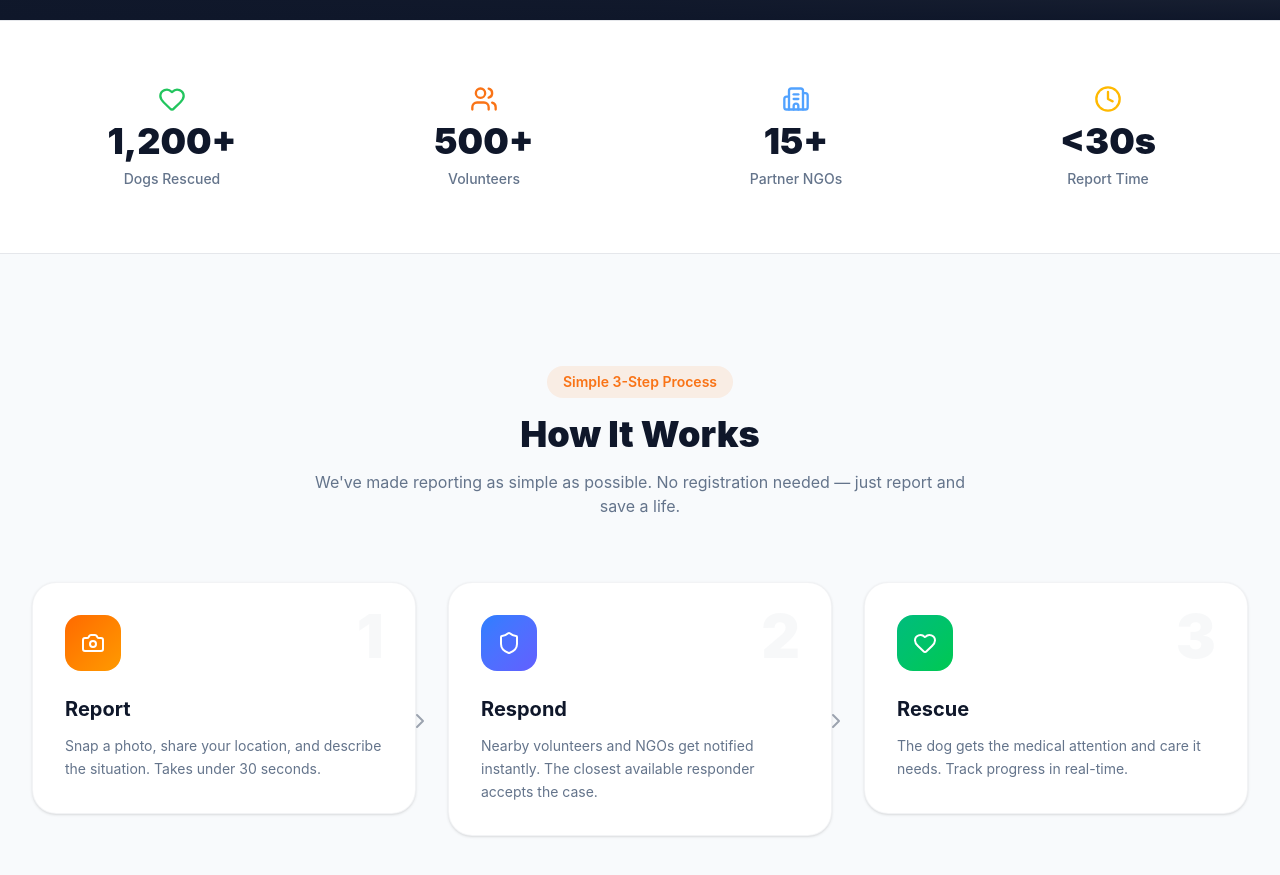
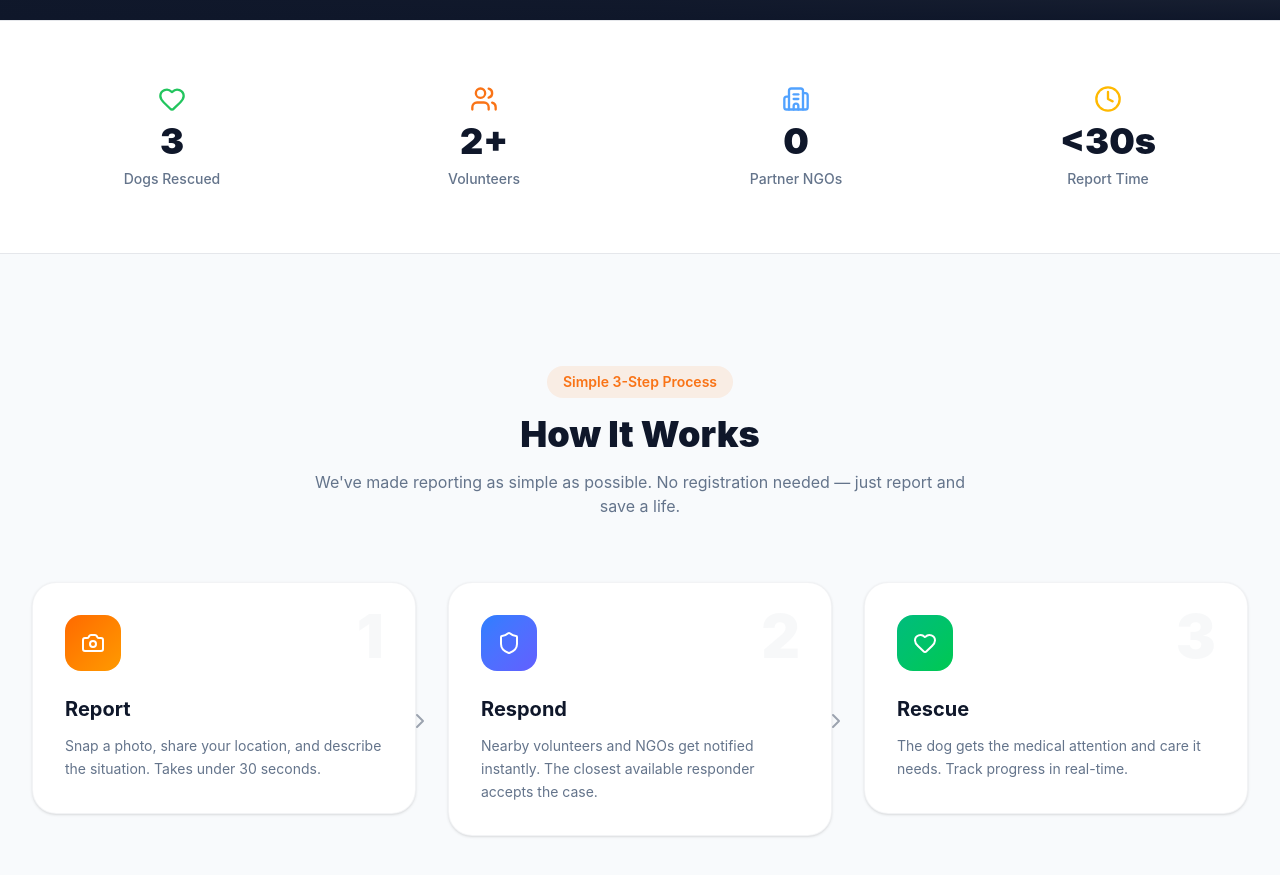
Before and after one commit to Sanjaygoud009/PawMira, a React (Vite) app in the folder client/: page / in a window 1280 px wide. Shown: the part 780-1655 px from the top of the page. Built offline with nearby package versions, Linux system fonts and the light colour scheme; grey boxes are pictures that could not be loaded; the HTML template or start-up script is replaced by a standard one.

Commit message:
updated home page

```diff
--- a/client/src/pages/Home.jsx
+++ b/client/src/pages/Home.jsx
@@ -125,9 +125,9 @@ function Hero() {
 
 function Stats() {
   const stats = [
-    { icon: Heart, value: '1,200+', label: 'Dogs Rescued', color: 'text-success' },
-    { icon: Users, value: '500+', label: 'Volunteers', color: 'text-primary' },
-    { icon: Building2, value: '15+', label: 'Partner NGOs', color: 'text-blue-400' },
+    { icon: Heart, value: '3', label: 'Dogs Rescued', color: 'text-success' },
+    { icon: Users, value: '2+', label: 'Volunteers', color: 'text-primary' },
+    { icon: Building2, value: '0', label: 'Partner NGOs', color: 'text-blue-400' },
     { icon: Clock, value: '<30s', label: 'Report Time', color: 'text-amber-400' },
   ];
 
```
